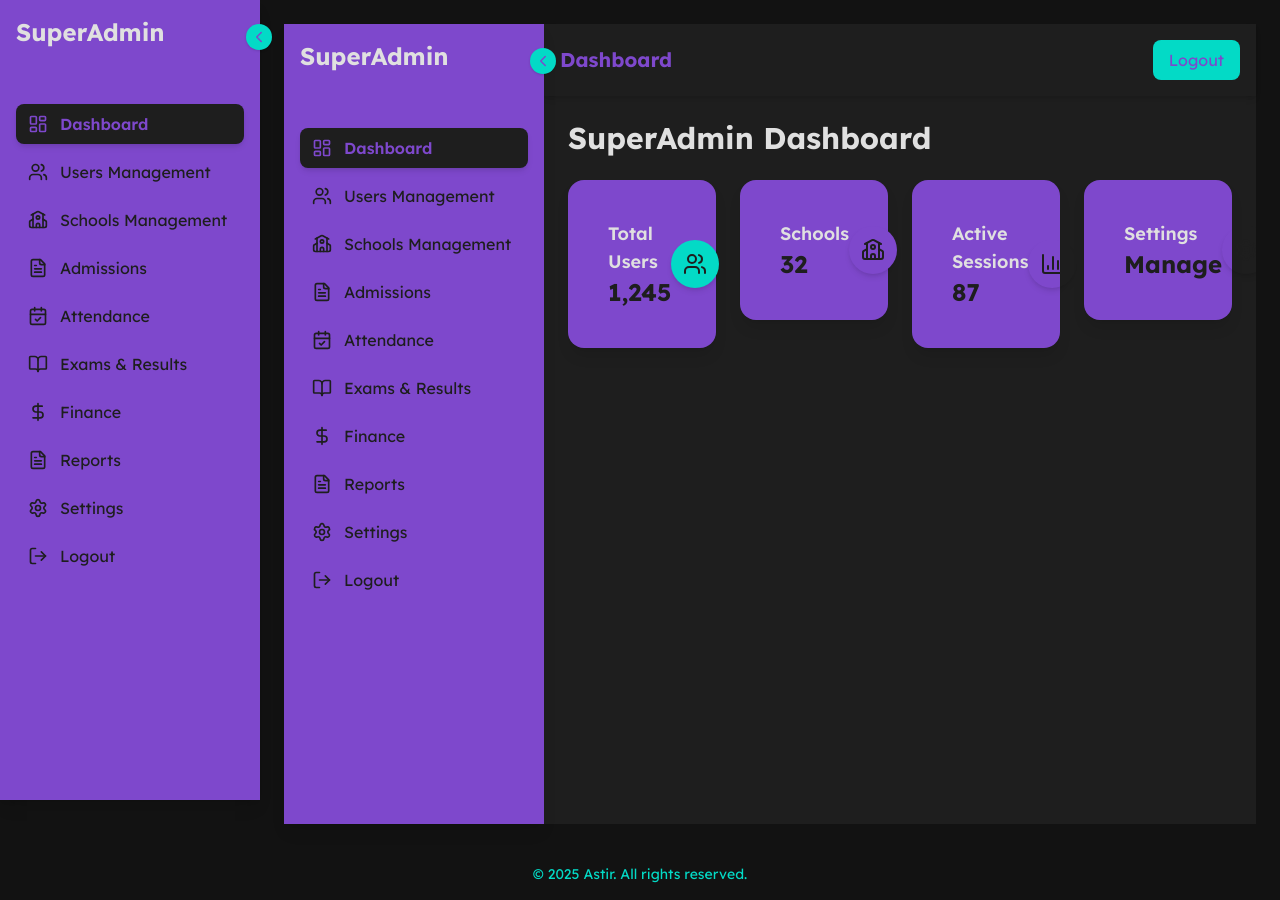
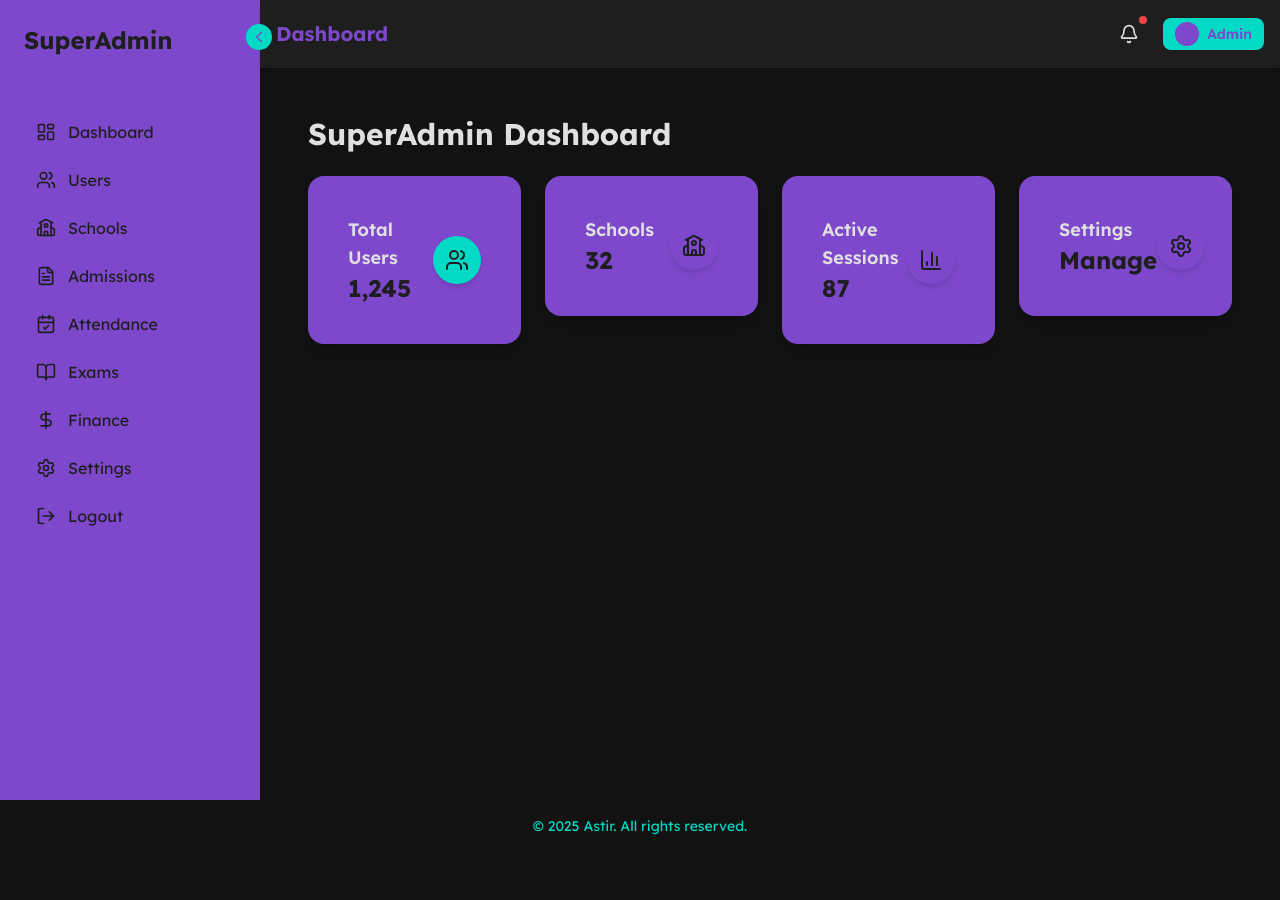
Before and after one commit to Abraham-trigs/ford-school, a Next.js app in the folder school-app/: page /dashboard/superadmin/dashboard in a window 1280 px wide. After the commit the page ends 852 px from the top, so only its background shows below. Built offline with nearby package versions, Linux system fonts and the light colour scheme.

Commit message:
Implement SuperAdmin dashboard layout: full Sidebar with collapse toggle, responsive Navbar with profile and mobile menu dropdown, and overall layout structure for desktop and mobile views

```diff
--- /dev/null
+++ b/school-app/src/app/dashboard/superadmin/dashboard/components/MenuItems.tsx
@@ -0,0 +1,64 @@
+import {
+  LayoutDashboard,
+  Users,
+  School,
+  Settings,
+  FileText,
+  BookOpen,
+  CalendarCheck,
+  DollarSign,
+  LogOut,
+} from "lucide-react";
+
+export const menuItems = [
+  {
+    label: "Dashboard",
+    href: "/dashboard/superadmin/dashboard",
+    icon: LayoutDashboard,
+  },
+  {
+    label: "Users Management",
+    href: "/dashboard/superadmin/dashboard/users",
+    icon: Users,
+  },
+  {
+    label: "Schools Management",
+    href: "/dashboard/superadmin/dashboard/schools",
+    icon: School,
+  },
+  {
+    label: "Admissions",
+    href: "/dashboard/superadmin/dashboard/admissions",
+    icon: FileText,
+  },
+  {
+    label: "Attendance",
+    href: "/dashboard/superadmin/dashboard/attendance",
+    icon: CalendarCheck,
+  },
+  {
+    label: "Exams & Results",
+    href: "/dashboard/superadmin/dashboard/exams",
+    icon: BookOpen,
+  },
+  {
+    label: "Finance",
+    href: "/dashboard/superadmin/dashboard/finance",
+    icon: DollarSign,
+  },
+  {
+    label: "Reports",
+    href: "/dashboard/superadmin/dashboard/reports",
+    icon: FileText,
+  },
+  {
+    label: "Settings",
+    href: "/dashboard/superadmin/dashboard/settings",
+    icon: Settings,
+  },
+  {
+    label: "Logout",
+    href: "/logout",
+    icon: LogOut,
+  },
+];
--- a/school-app/src/app/dashboard/superadmin/dashboard/components/Navbar.tsx
+++ b/school-app/src/app/dashboard/superadmin/dashboard/components/Navbar.tsx
@@ -1,30 +1,144 @@
 "use client";
 
-import { Menu } from "lucide-react";
+import { useState, useEffect, useRef } from "react";
 import { useUIStore } from "../store/uiStore";
+import { Menu, Bell, Settings, User, LogOut } from "lucide-react";
+import { motion, AnimatePresence } from "framer-motion";
+import Link from "next/link";
+
+const menuItems = [
+  { label: "Dashboard", href: "/dashboard/superadmin/dashboard" },
+  { label: "Users Management", href: "/dashboard/superadmin/dashboard/users" },
+  {
+    label: "Schools Management",
+    href: "/dashboard/superadmin/dashboard/schools",
+  },
+  { label: "Admissions", href: "/dashboard/superadmin/dashboard/admissions" },
+  { label: "Attendance", href: "/dashboard/superadmin/dashboard/attendance" },
+  { label: "Exams & Results", href: "/dashboard/superadmin/dashboard/exams" },
+  { label: "Finance", href: "/dashboard/superadmin/dashboard/finance" },
+  { label: "Reports", href: "/dashboard/superadmin/dashboard/reports" },
+  { label: "Settings", href: "/dashboard/superadmin/dashboard/settings" },
+];
 
 export default function Navbar() {
-  const toggleSidebar = useUIStore((state) => state.toggleSidebar);
+  const { toggleMobileSidebar, screenWidth } = useUIStore();
+  const [isMobile, setIsMobile] = useState(false);
+  const [profileOpen, setProfileOpen] = useState(false);
+  const [mobileMenuOpen, setMobileMenuOpen] = useState(false);
+  const profileRef = useRef<HTMLDivElement>(null);
+
+  useEffect(() => {
+    setIsMobile(screenWidth <= 425);
+
+    const handleResize = () => setIsMobile(window.innerWidth <= 425);
+    window.addEventListener("resize", handleResize);
+    return () => window.removeEventListener("resize", handleResize);
+  }, [screenWidth]);
+
+  // Close profile dropdown when clicking outside
+  useEffect(() => {
+    const handleClickOutside = (e: MouseEvent) => {
+      if (
+        profileRef.current &&
+        !profileRef.current.contains(e.target as Node)
+      ) {
+        setProfileOpen(false);
+      }
+    };
+    if (profileOpen) document.addEventListener("mousedown", handleClickOutside);
+    return () => document.removeEventListener("mousedown", handleClickOutside);
+  }, [profileOpen]);
 
   return (
-    <header className="bg-secondary p-4 flex justify-between items-center shadow-md">
-      {/* Left side: hamburger (mobile only) */}
+    <header className="bg-secondary p-4 flex justify-between items-center shadow-md relative z-10">
+      <div className="flex items-center gap-2">
+        {isMobile && (
           <button
-        onClick={toggleSidebar}
-        className="lg:hidden bg-accentTeal text-deepPurple p-2 rounded-md hover:bg-accentPurple transition-colors"
+            onClick={() => setMobileMenuOpen((prev) => !prev)}
+            className="bg-accentTeal text-deepPurple p-2 rounded-lg hover:bg-accentPurple transition-colors"
           >
-        <Menu size={22} />
+            <Menu size={20} />
           </button>
-
-      {/* Center title */}
+        )}
         <h1 className="text-deepPurple font-display font-bold text-xl">
           Dashboard
         </h1>
+      </div>
 
-      {/* Right side: logout */}
-      <button className="bg-accentTeal text-deepPurple px-4 py-2 rounded-lg hover:bg-accentPurple transition-colors duration-300">
-        Logout
+      <div className="flex items-center gap-4 relative" ref={profileRef}>
+        <button
+          className="relative p-2 rounded-full hover:bg-accentPurple transition-colors"
+          onClick={() => setProfileOpen((prev) => !prev)}
+        >
+          <Bell size={20} />
+          <span className="absolute top-0 right-0 w-2 h-2 bg-red-500 rounded-full"></span>
         </button>
+
+        <div
+          className="flex items-center gap-2 bg-accentTeal px-3 py-1 rounded-lg cursor-pointer"
+          onClick={() => setProfileOpen((prev) => !prev)}
+        >
+          <span className="w-6 h-6 rounded-full bg-deepPurple"></span>
+          <span className="text-deepPurple font-semibold text-sm">Admin</span>
+        </div>
+
+        {/* Profile Dropdown */}
+        <AnimatePresence>
+          {profileOpen && (
+            <motion.div
+              initial={{ opacity: 0, y: -10 }}
+              animate={{ opacity: 1, y: 0 }}
+              exit={{ opacity: 0, y: -10 }}
+              transition={{ duration: 0.15 }}
+              className="absolute right-0 top-12 bg-secondary rounded-md w-40 flex flex-col p-2 gap-1"
+            >
+              <DropdownItem icon={User} label="Profile" />
+              <DropdownItem icon={Settings} label="Settings" />
+              <DropdownItem icon={LogOut} label="Logout" />
+            </motion.div>
+          )}
+        </AnimatePresence>
+      </div>
+
+      {/* Mobile Menu Dropdown */}
+      <AnimatePresence>
+        {isMobile && mobileMenuOpen && (
+          <motion.div
+            initial={{ opacity: 0, y: -10 }}
+            animate={{ opacity: 1, y: 0 }}
+            exit={{ opacity: 0, y: -10 }}
+            transition={{ duration: 0.15 }}
+            className="absolute left-4 top-16 bg-secondary rounded-md w-56 flex flex-col p-2 gap-1 z-50 shadow-md"
+          >
+            {menuItems.map((item) => (
+              <Link
+                key={item.href}
+                href={item.href}
+                className="px-3 py-2 rounded hover:bg-accentPurple transition-colors"
+                onClick={() => setMobileMenuOpen(false)}
+              >
+                {item.label}
+              </Link>
+            ))}
+          </motion.div>
+        )}
+      </AnimatePresence>
     </header>
   );
 }
+
+function DropdownItem({
+  icon: Icon,
+  label,
+}: {
+  icon: React.ElementType;
+  label: string;
+}) {
+  return (
+    <button className="flex items-center gap-2 px-3 py-2 rounded hover:bg-accentPurple transition-colors">
+      <Icon size={18} />
+      <span className="text-deepPurple text-sm">{label}</span>
+    </button>
+  );
+}
--- a/school-app/src/app/dashboard/superadmin/dashboard/components/Sidebar.tsx
+++ b/school-app/src/app/dashboard/superadmin/dashboard/components/Sidebar.tsx
@@ -3,6 +3,7 @@
 import Link from "next/link";
 import { usePathname } from "next/navigation";
 import { motion } from "framer-motion";
+import { useUIStore } from "../store/uiStore";
 import {
   LayoutDashboard,
   Users,
@@ -16,105 +17,44 @@ import {
   ChevronLeft,
   ChevronRight,
 } from "lucide-react";
-import { useEffect, useRef } from "react";
-import { useUIStore } from "../store/uiStore";
 
 const menuItems = [
-  {
-    label: "Dashboard",
-    href: "/dashboard/superadmin/dashboard",
-    icon: LayoutDashboard,
-  },
-  {
-    label: "Users Management",
-    href: "/dashboard/superadmin/dashboard/users",
-    icon: Users,
-  },
-  {
-    label: "Schools Management",
-    href: "/dashboard/superadmin/dashboard/schools",
-    icon: School,
-  },
-  {
-    label: "Admissions",
-    href: "/dashboard/superadmin/dashboard/admissions",
-    icon: FileText,
-  },
-  {
-    label: "Attendance",
-    href: "/dashboard/superadmin/dashboard/attendance",
-    icon: CalendarCheck,
-  },
-  {
-    label: "Exams & Results",
-    href: "/dashboard/superadmin/dashboard/exams",
-    icon: BookOpen,
-  },
-  {
-    label: "Finance",
-    href: "/dashboard/superadmin/dashboard/finance",
-    icon: DollarSign,
-  },
-  {
-    label: "Reports",
-    href: "/dashboard/superadmin/dashboard/reports",
-    icon: FileText,
-  },
-  {
-    label: "Settings",
-    href: "/dashboard/superadmin/dashboard/settings",
-    icon: Settings,
-  },
+  { label: "Dashboard", href: "/", icon: LayoutDashboard },
+  { label: "Users", href: "/users", icon: Users },
+  { label: "Schools", href: "/schools", icon: School },
+  { label: "Admissions", href: "/admissions", icon: FileText },
+  { label: "Attendance", href: "/attendance", icon: CalendarCheck },
+  { label: "Exams", href: "/exams", icon: BookOpen },
+  { label: "Finance", href: "/finance", icon: DollarSign },
+  { label: "Settings", href: "/settings", icon: Settings },
   { label: "Logout", href: "/logout", icon: LogOut },
 ];
 
-export default function Sidebar() {
+export default function Sidebar({
+  isMobile = false,
+  closeMobile,
+}: {
+  isMobile?: boolean;
+  closeMobile?: () => void;
+}) {
   const pathname = usePathname();
-  const {
-    sidebarOpen,
-    sidebarCollapsed,
-    toggleSidebar,
-    closeSidebar,
-    activePath,
-    setActivePath,
-  } = useUIStore();
+  const { sidebarCollapsed, toggleSidebar } = useUIStore();
 
-  const sidebarRef = useRef<HTMLDivElement>(null);
-
-  // 🔥 Sync store with current pathname
-  useEffect(() => {
-    if (pathname) setActivePath(pathname);
-  }, [pathname, setActivePath]);
-
-  // 🔥 Click outside to close (only on mobile)
-  useEffect(() => {
-    function handleClickOutside(e: MouseEvent) {
-      if (
-        sidebarRef.current &&
-        !sidebarRef.current.contains(e.target as Node) &&
-        window.innerWidth < 1024 // only for < lg
-      ) {
-        closeSidebar();
-      }
-    }
-    if (sidebarOpen) document.addEventListener("mousedown", handleClickOutside);
-    return () => document.removeEventListener("mousedown", handleClickOutside);
-  }, [sidebarOpen, closeSidebar]);
-
-  // Sidebar hidden on mobile unless open
-  if (!sidebarOpen && window.innerWidth < 1024) return null;
+  const width = !isMobile ? (sidebarCollapsed ? 80 : 260) : 260;
+  const paddingClass = !isMobile ? (sidebarCollapsed ? "p-2" : "p-6") : "p-6";
 
   return (
     <motion.aside
-      ref={sidebarRef}
-      animate={{ width: sidebarCollapsed ? "80px" : "260px" }}
-      className={`bg-deepPurple text-secondary h-screen p-4 flex flex-col shadow-lg relative z-50
-        ${window.innerWidth < 1024 ? "fixed top-0 left-0 h-full" : ""}`}
+      key="sidebar"
+      animate={{ width }}
+      transition={{ type: "spring", stiffness: 300, damping: 30 }}
+      className={`bg-deepPurple text-secondary h-screen flex flex-col relative ${paddingClass}`}
     >
-      {/* Collapse Button (desktop only) */}
+      {/* Desktop Collapse Button */}
+      {!isMobile && (
         <button
           onClick={toggleSidebar}
-        className="absolute -right-3 top-6 bg-accentTeal text-deepPurple p-1 rounded-full shadow hover:bg-accentPurple transition-colors hidden lg:block"
+          className="absolute -right-3 top-6 bg-accentTeal text-deepPurple p-1 rounded-full hover:bg-accentPurple transition-colors z-50"
         >
           {sidebarCollapsed ? (
             <ChevronRight size={18} />
@@ -122,42 +62,33 @@ export default function Sidebar() {
             <ChevronLeft size={18} />
           )}
         </button>
+      )}
 
       {/* Logo / Title */}
-      <motion.h2
-        animate={{ opacity: sidebarCollapsed ? 0 : 1 }}
-        className="text-2xl font-display font-bold mb-8 whitespace-nowrap"
-      >
-        SuperAdmin
-      </motion.h2>
+      <div className="text-2xl font-display font-bold mb-8 whitespace-nowrap">
+        {!isMobile && !sidebarCollapsed && "SuperAdmin"}
+      </div>
 
       {/* Menu Items */}
       <nav className="flex flex-col gap-2 mt-6">
         {menuItems.map((item) => {
           const Icon = item.icon;
-          const isActive = activePath === item.href;
+          const isActive = pathname === item.href;
 
           return (
             <Link
               key={item.href}
               href={item.href}
-              onClick={() => closeSidebar()} // auto-close on mobile navigation
+              onClick={isMobile ? closeMobile : undefined}
               className={`flex items-center gap-3 px-3 py-2 rounded-lg transition-colors duration-200 ${
                 isActive
-                  ? "bg-secondary text-deepPurple font-semibold shadow-md"
+                  ? "bg-secondary text-deepPurple font-semibold"
                   : "hover:bg-secondary hover:text-deepPurple"
-              }`}
+              } ${!isMobile && sidebarCollapsed ? "justify-center" : ""}`}
             >
               <Icon size={20} />
-              {!sidebarCollapsed && (
-                <motion.span
-                  initial={{ opacity: 0 }}
-                  animate={{ opacity: 1 }}
-                  transition={{ delay: 0.1 }}
-                >
-                  {item.label}
-                </motion.span>
-              )}
+              {!isMobile && !sidebarCollapsed && <span>{item.label}</span>}
+              {isMobile && <span>{item.label}</span>}
             </Link>
           );
         })}
--- a/school-app/src/app/dashboard/superadmin/dashboard/layout.tsx
+++ b/school-app/src/app/dashboard/superadmin/dashboard/layout.tsx
@@ -1,7 +1,8 @@
 "use client";
 
-import { ReactNode, useEffect } from "react";
+import { ReactNode, useEffect, useState } from "react";
 import Sidebar from "./components/Sidebar";
+import Navbar from "./components/Navbar";
 import { useUIStore } from "./store/uiStore";
 
 export default function SuperAdminLayout({
@@ -9,17 +10,30 @@ export default function SuperAdminLayout({
 }: {
   children: ReactNode;
 }) {
-  const { sidebarOpen, initializeSidebar } = useUIStore();
+  const { screenWidth } = useUIStore();
+  const [isMobile, setIsMobile] = useState(false);
 
-  // Initialize sidebar open/close based on screen size
   useEffect(() => {
-    initializeSidebar();
-  }, [initializeSidebar]);
+    setIsMobile(screenWidth <= 425);
+
+    function handleResize() {
+      setIsMobile(window.innerWidth <= 425);
+    }
+
+    window.addEventListener("resize", handleResize);
+    return () => window.removeEventListener("resize", handleResize);
+  }, [screenWidth]);
 
   return (
     <div className="flex min-h-screen">
-      {sidebarOpen && <Sidebar />}
-      <div className="flex-1 flex flex-col">
+      {/* Desktop Sidebar */}
+      {!isMobile && <Sidebar />}
+
+      <div className="flex-1 flex flex-col relative">
+        {/* Navbar */}
+        <Navbar />
+
+        {/* Main content */}
         <main className="flex-1 p-6 overflow-y-auto">{children}</main>
       </div>
     </div>
--- a/school-app/src/app/dashboard/superadmin/dashboard/page.tsx
+++ b/school-app/src/app/dashboard/superadmin/dashboard/page.tsx
@@ -2,9 +2,7 @@
 
 import { motion } from "framer-motion";
 import { Users, School, BarChart3, Settings } from "lucide-react";
-import Navbar from "./components/Navbar";
-import Sidebar from "./components/Sidebar";
-import Card from "./components/Card";
+import Card from "./components/Card"; // assuming Card lives here
 
 export default function SuperAdminDashboardPage() {
   const stats = [
@@ -30,15 +28,6 @@ export default function SuperAdminDashboardPage() {
   ];
 
   return (
-    <div className="flex h-screen bg-secondary text-lightGray">
-      {/* Sidebar */}
-      <Sidebar />
-
-      {/* Main Content Area */}
-      <div className="flex flex-col flex-1">
-        <Navbar />
-
-        {/* Dashboard Content */}
     <main className="flex-1 p-6 overflow-y-auto">
       <h1 className="text-3xl font-bold mb-6 text-lightGrey">
         SuperAdmin Dashboard
@@ -70,7 +59,5 @@ export default function SuperAdminDashboardPage() {
         ))}
       </div>
     </main>
-      </div>
-    </div>
   );
 }
--- a/school-app/src/app/dashboard/superadmin/dashboard/store/uiStore.ts
+++ b/school-app/src/app/dashboard/superadmin/dashboard/store/uiStore.ts
@@ -1,34 +1,33 @@
+"use client";
+
 import { create } from "zustand";
 
 interface UIState {
-  sidebarOpen: boolean;
-  activePath: string;
+  // Desktop
+  sidebarCollapsed: boolean;
 
-  // actions
-  toggleSidebar: () => void;
-  closeSidebar: () => void;
-  openSidebar: () => void;
-  setActivePath: (path: string) => void;
-  initializeSidebar: () => void;
+  // Mobile
+  mobileSidebarOpen: boolean;
+
+  // Window width
+  screenWidth: number;
+
+  // Actions
+  toggleSidebar: () => void;          // Desktop collapse < / >
+  toggleMobileSidebar: () => void;    // Mobile hamburger
+  setScreenWidth: (width: number) => void;
 }
 
 export const useUIStore = create<UIState>((set) => ({
-  sidebarOpen: true,
-  activePath: "/dashboard/superadmin", // default path
+  sidebarCollapsed: false,
+  mobileSidebarOpen: false,
+  screenWidth: typeof window !== "undefined" ? window.innerWidth : 1024,
 
   toggleSidebar: () =>
-    set((state) => ({ sidebarOpen: !state.sidebarOpen })),
+    set((state) => ({ sidebarCollapsed: !state.sidebarCollapsed })),
 
-  closeSidebar: () => set({ sidebarOpen: false }),
+  toggleMobileSidebar: () =>
+    set((state) => ({ mobileSidebarOpen: !state.mobileSidebarOpen })),
 
-  openSidebar: () => set({ sidebarOpen: true }),
-
-  setActivePath: (path: string) => set({ activePath: path }),
-
-  initializeSidebar: () => {
-    if (typeof window !== "undefined") {
-      const isMobile = window.innerWidth < 1024; // lg breakpoint
-      set({ sidebarOpen: !isMobile });
-    }
-  },
+  setScreenWidth: (width: number) => set({ screenWidth: width }),
 }));
```
Lines whose indentation alone changed are shown as unchanged.
